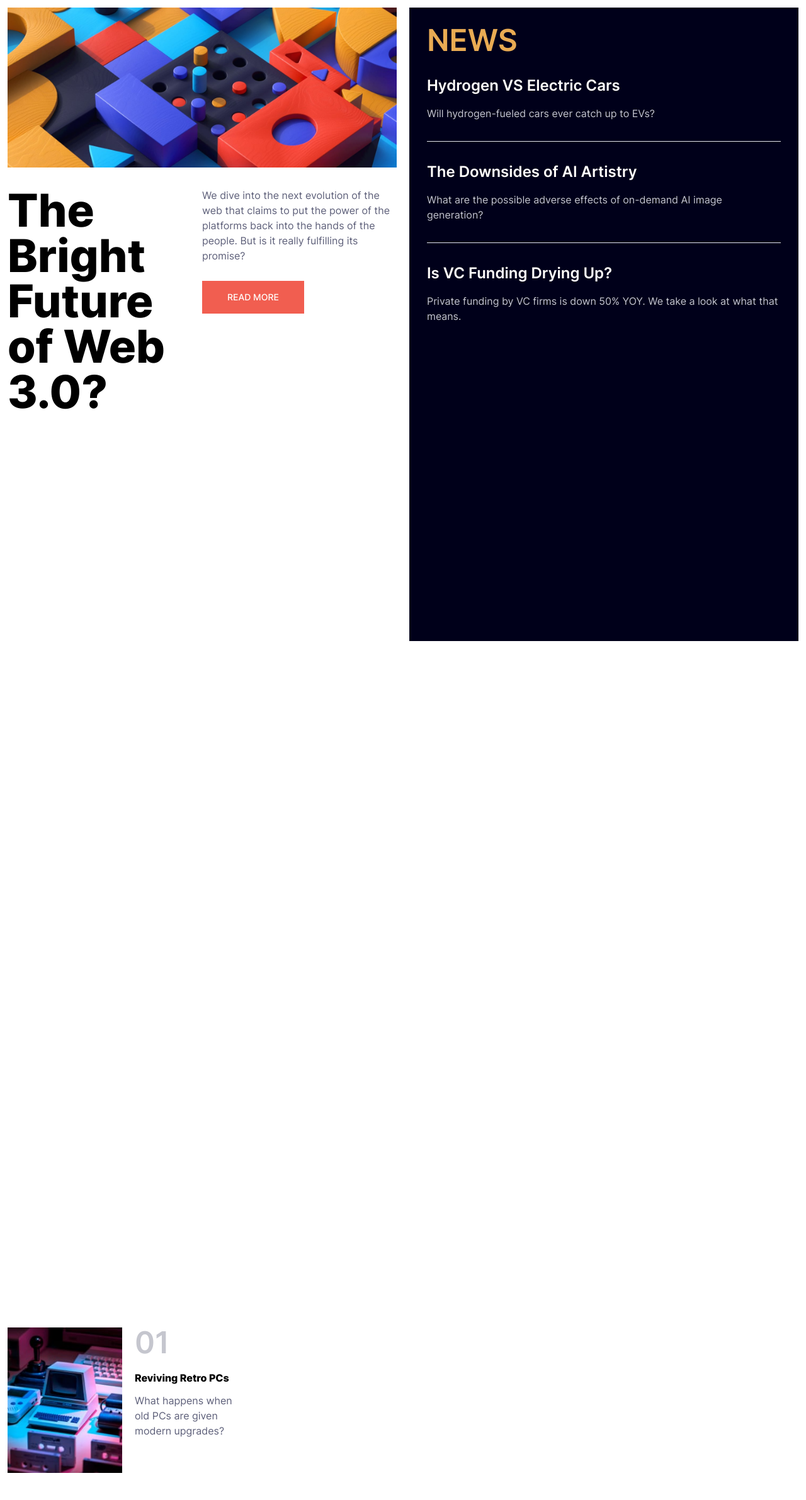
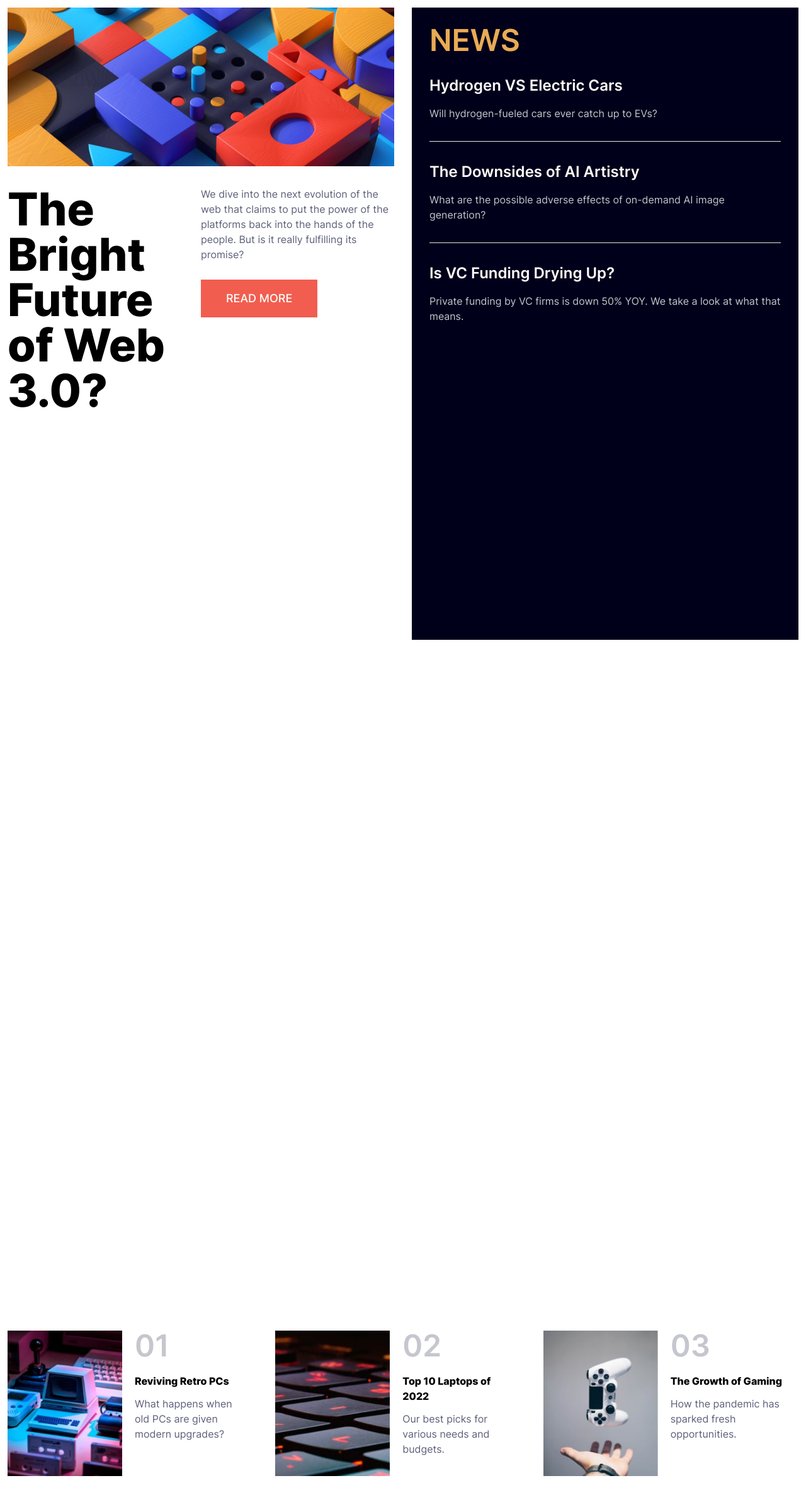
Before and after one commit to AdrianMartinezGit/TechNewsHomePage, a website: page index.html in a window 1280 px wide. Shown: the top 2382 px of the page at 63% size. Drawn offline with nearby package versions, Linux system fonts and the light colour scheme.

Commit message:
Responsive Update #2

```diff
--- a/index.html
+++ b/index.html
@@ -52,13 +52,13 @@
       <a href="https://flowbite.com/" class="flex items-center space-x-3 rtl:space-x-reverse">
           <img src="./assets/images/logo.svg" class="h-8" alt="Flowbite Logo" />
       </a>
-      <button data-collapse-toggle="navbar-default" type="button" class="inline-flex items-center p-2 w-10 h-10 justify-center text-sm text-gray-500 rounded-lg md:hidden hover:bg-gray-100 focus:outline-none focus:ring-2 focus:ring-gray-200 dark:text-gray-400 dark:hover:bg-gray-700 dark:focus:ring-gray-600" aria-controls="navbar-default" aria-expanded="false">
+      <button data-collapse-toggle="navbar-default" type="button" class="inline-flex items-center p-2 w-10 h-10 justify-center text-sm text-gray-500 rounded-lg lg:hidden hover:bg-gray-100 focus:outline-none focus:ring-2 focus:ring-gray-200 dark:text-gray-400 dark:hover:bg-gray-700 dark:focus:ring-gray-600" aria-controls="navbar-default" aria-expanded="false">
           <span class="sr-only">Open main menu</span>
           <svg class="w-5 h-5" aria-hidden="true" xmlns="http://www.w3.org/2000/svg" fill="none" viewBox="0 0 17 14">
               <path stroke="currentColor" stroke-linecap="round" stroke-linejoin="round" stroke-width="2" d="M1 1h15M1 7h15M1 13h15"/>
           </svg>
       </button>
-      <div class="hidden w-full md:block md:w-auto" id="navbar-default">
+      <div class="hidden w-full lg:block md:w-auto" id="navbar-default">
         <ul class="font-medium flex flex-col p-4 md:p-0 mt-4 border border-gray-100 rounded-lg bg-gray-50 md:flex-row md:space-x-8 rtl:space-x-reverse md:mt-0 md:border-0 md:bg-white dark:bg-gray-800 md:dark:bg-gray-900 dark:border-gray-700">
           <li>
             <a href="#" class="block py-2 px-3 text-white bg-blue-700 rounded md:bg-transparent md:text-blue-700 md:p-0 dark:text-white md:dark:text-blue-500" aria-current="page">Home</a>
@@ -156,20 +156,21 @@
   </div>
   -->
 
-  <div class="grid grid-rows-2 sm:grid-cols-2 gap-5">
+  <div class="grid grid-rows-2 lg:grid-cols-2 gap-16 md:gap-16 lg:gap-7">
     <div>
-      <img src="./assets/images/image-web-3-desktop.jpg" class="hidden sm:block">
-      <img src="./assets/images/image-web-3-mobile.jpg" class="block sm:hidden">
+      <img src="./assets/images/image-web-3-desktop.jpg" class="hidden lg:block"> <!-- Desktop Image -->
+      <img src="./assets/images/image-web-3-desktop.jpg" class="hidden md:block lg:hidden w-full"> <!-- Tablet Image -->
+      <img src="./assets/images/image-web-3-mobile.jpg" class="block md:hidden w-full"> <!-- Mobile Image -->
 
-      <div class="grid grid-rows-2 sm:grid-cols-2 pt-8">
+      <div class="grid grid-rows-2 lg:grid-cols-2 pt-8 md:gap-6 lg:gap-0">
         <div>
-          <h1 class="font-extrabold text-5xl sm:text-7xl">The Bright Future of Web 3.0?</h1>
+          <h1 class="font-extrabold text-5xl md:text-7xl">The Bright Future of Web 3.0?</h1>
         </div>
         <div>
           <p class="text-color-dark-gray-blue">We dive into the next evolution of the web that claims to put the power of the platforms back into the
             hands of the people. But is it really fulfilling its promise?
           </p>
-          <button class="text-color-off-white bg-[#f15e50] hover:bg-[#a0190d] focus:ring-4 focus:ring-[#f8b1aa] font-medium text-sm px-10 py-4 mt-7 dark:bg-blue-600 dark:hover:bg-blue-700 focus:outline-none dark:focus:ring-blue-800"
+          <button class="text-color-off-white bg-[#f15e50] hover:bg-[#a0190d] focus:ring-4 focus:ring-[#f8b1aa] font-medium text-lg px-10 py-4 mt-7 dark:bg-blue-600 dark:hover:bg-blue-700 focus:outline-none dark:focus:ring-blue-800"
           type="button">READ MORE</button>
         </div>
       </div>
@@ -190,7 +191,7 @@
     </div>
   </div>
 
-  <div class="grid grid-rows-3 sm:grid-cols-3 gap-5 pt-16">
+  <div class="grid grid-rows-3 lg:grid-cols-3 gap-5 pt-16 pb-16">
     <div class="grid grid-cols-2 w-96 gap-5">
       <div>
         <img src="./assets/images/image-retro-pcs.jpg">
@@ -199,6 +200,26 @@
         <h1 class="text-[#c5c6ce] text-5xl font-semibold pb-5">01</h1>
         <h2 class="font-extrabold pb-3">Reviving Retro PCs</h2>
         <p class="text-[#5d5f79]">What happens when old PCs are given modern upgrades?</p>
+      </div>
+    </div>
+    <div class="grid grid-cols-2 w-96 gap-5">
+      <div>
+        <img src="./assets/images/image-top-laptops.jpg">
+      </div>
+      <div>
+        <h1 class="text-[#c5c6ce] text-5xl font-semibold pb-5">02</h1>
+        <h2 class="font-extrabold pb-3">Top 10 Laptops of 2022</h2>
+        <p class="text-[#5d5f79]">Our best picks for various needs and budgets.</p>
+      </div>
+    </div>
+    <div class="grid grid-cols-2 w-96 gap-5">
+      <div>
+        <img src="./assets/images/image-gaming-growth.jpg">
+      </div>
+      <div>
+        <h1 class="text-[#c5c6ce] text-5xl font-semibold pb-5">03</h1>
+        <h2 class="font-extrabold pb-3">The Growth of Gaming</h2>
+        <p class="text-[#5d5f79]">How the pandemic has sparked fresh opportunities.</p>
       </div>
     </div>
   </div>
```
Also changed, not shown: dist/output.css.
